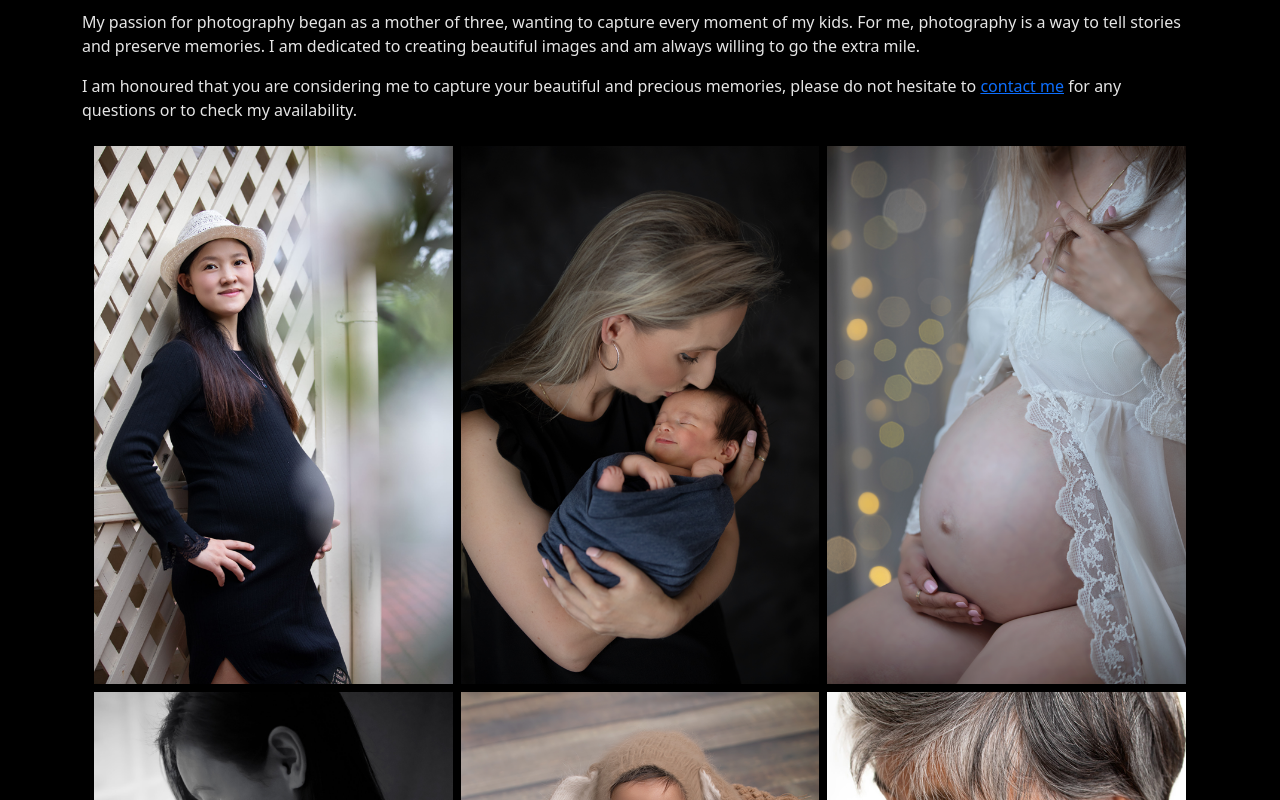
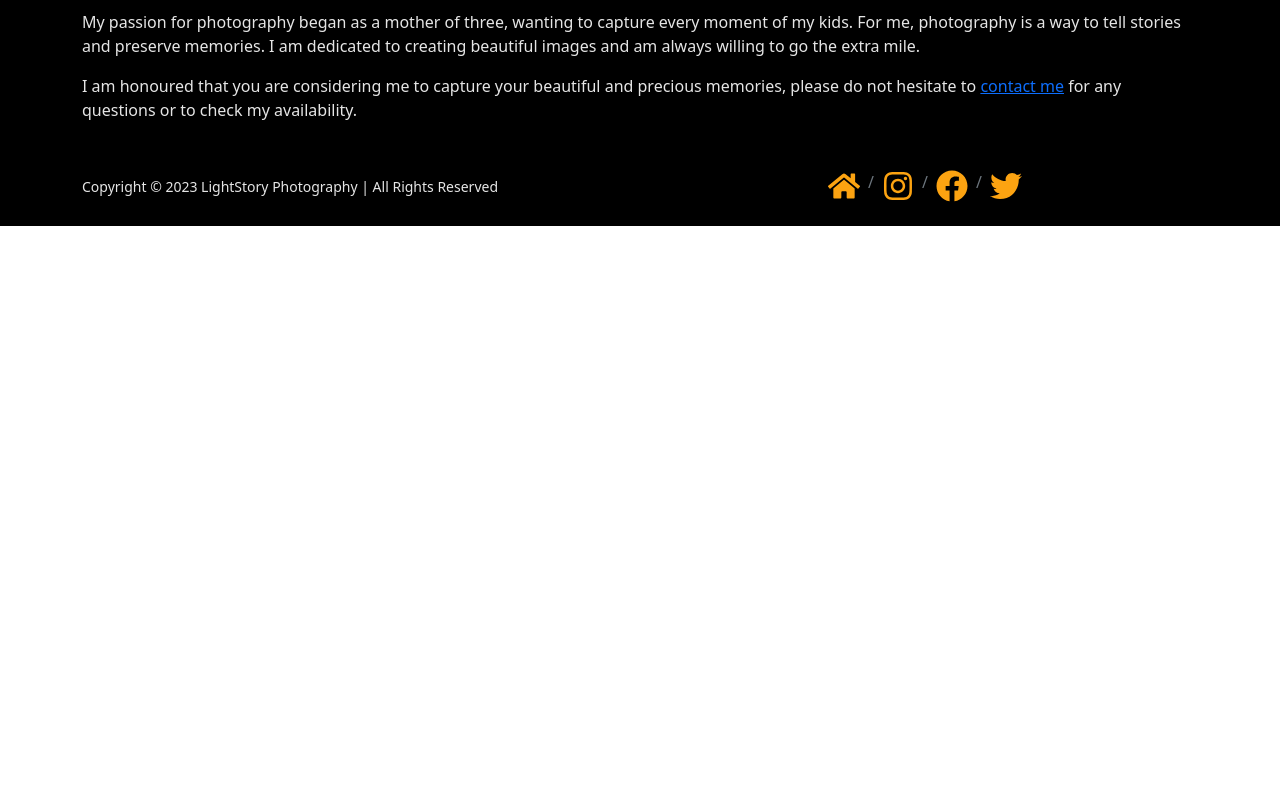
Before and after one commit to huifang719/lightstory, a React (Create React App) app: page /about in a window 1280 px wide. Shown: the part 1000-1800 px from the top of the page. After the commit the page ends 1226 px from the top, so only its background shows below. Built offline with nearby package versions, Linux system fonts and the light colour scheme.

Commit message:
gallery pages set

```diff
--- a/src/components/AboutMe.js
+++ b/src/components/AboutMe.js
@@ -46,7 +46,6 @@ const AboutMe = () => {
           <p>I am honoured that you are considering me to capture your beautiful and precious memories, please do not hesitate to <a href="/contact">contact me</a> for any questions or to check my availability.</p>
         </motion.div>
       </Row>
-      <BumpToBaby />
     </Container>
   );
 };
```
